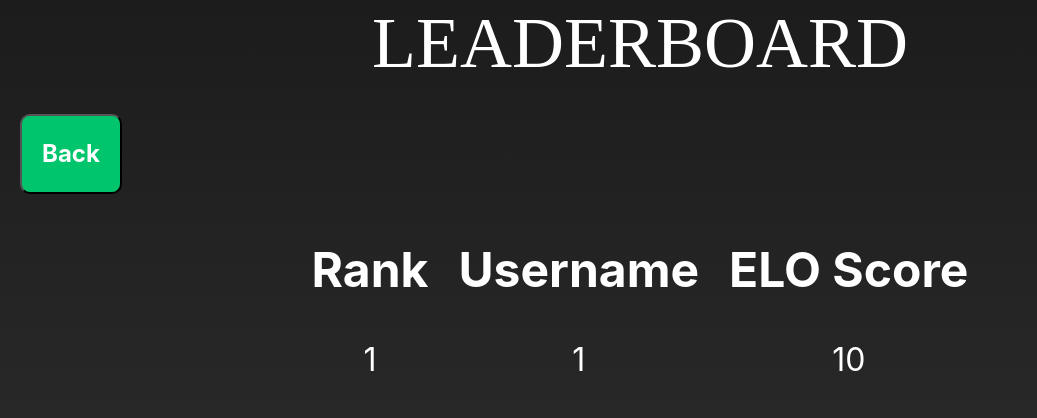
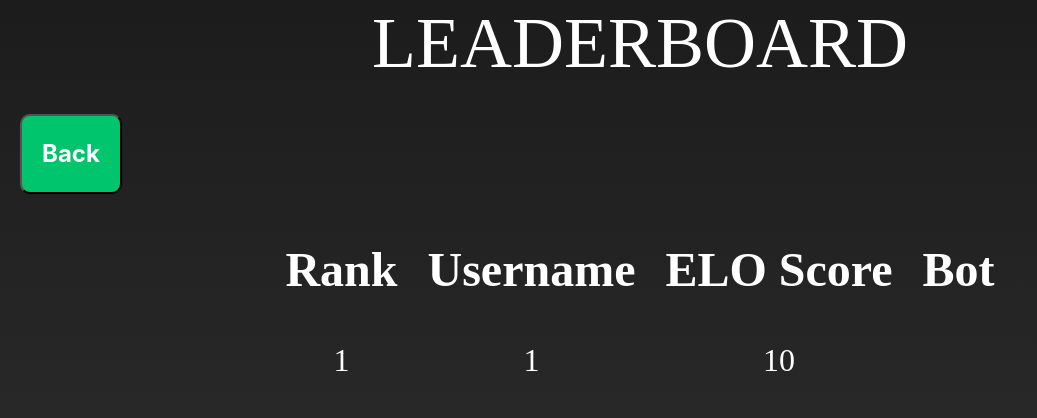
Before and after one commit to rtran56/lidetect.fun, a Flask app: page /leaderboard in a window 1280 px wide. Shown: the top 418 px of the page, without its empty margins (0-1037 px from the left). Run offline with Flask 3, Linux system fonts and the light colour scheme; a database or web service that is not in the repository returns one stand-in record (values such as "Sample title"); parts of the project's set-up code (start-up, migrations or seed data) failed here and were passed over; some libraries are stand-ins or nearby versions; some web fonts are replaced.

Commit message:
most recent changes

```diff
--- a/database.py
+++ b/database.py
@@ -42,6 +42,9 @@
 
 def get_users():
     return [User(u['_id'], u['elo'], u['is_bot']) for u in users_collection.find().sort('elo', -1) if not u['is_bot']]
+
+def get_users_sorted_elo():
+    return users_collection.find().sort('elo', -1)
 
 def update_user_feature(user_id, feature, updated_value):
     users_collection.update_one({'_id': user_id}, {'$set': {feature: updated_value}})
--- a/main.py
+++ b/main.py
@@ -69,7 +69,7 @@
         if database.get_user(name) is None:
             name = database.create_user(name, DEFAULT_ELO, is_bot=False)
 
-        is_bot = np.random.choice([True])
+        is_bot = np.random.choice([False, True])
 
         if is_bot:
             first_player = random.choice([0, 1])
@@ -149,7 +149,7 @@
     if request.method == "POST":
         return redirect(url_for("home"))
 
-    users = database.get_users()
+    users = database.get_users_sorted_elo()
     return render_template('leaderboard.html', users=users)
 
 @app.route("/room", methods=['POST', 'GET'])
--- a/web/templates/leaderboard.html
+++ b/web/templates/leaderboard.html
@@ -48,17 +48,27 @@
     <table id="leaderboard" align="center">
     <thead>
       <tr>
-        <th style="text-align:center;color:white;font-size:3rem">Rank </th>
-        <th style="text-align:center;color:white;font-size:3rem">Username</th>
-        <th style="text-align:center;color:white;font-size:3rem">ELO Score</th>
+        <th style="text-align:center;color:white;font-size:3rem;font-family:Effra Heavy">Rank </th>
+        <th style="text-align:center;color:white;font-size:3rem;font-family:Effra Heavy">Username</th>
+        <th style="text-align:center;color:white;font-size:3rem;font-family:Effra Heavy">ELO Score</th>
+        <th style="text-align:center;color:white;font-size:3rem;font-family:Effra Heavy">Bot</th>
       </tr>
     </thead>
     <tbody>
         {% for user in users %}
             <tr>
-                <td style="text-align:center;color:white;font-size:2rem">{{ loop.index }}</td>
-                <td style="text-align:center;color:white;font-size:2rem">{{ user.name }}</td>
-                <td style="text-align:center;color:white;font-size:2rem">{{ user.elo | round}}</td>
+                {% if not user.is_bot %}
+                <td style="text-align:center;color:white;font-size:2rem;font-family:Effra Heavy">{{ loop.index }}</td>
+                <td style="text-align:center;color:white;font-size:2rem;font-family:Effra">{{ user._id }}</td>
+                <td style="text-align:center;color:white;font-size:2rem;font-family:Effra">{{ user.elo | round}}</td>
+                <td style="text-align:center;color:white;font-size:2rem;font-family:Effra">{{user.is_bot}}</td>
+                {% else %}
+                <td style="text-align:center;color:#00c56c;font-size:2rem;font-family:Effra Heavy">{{ loop.index }}</td>
+                <td style="text-align:center;color:#00c56c;font-size:2rem;font-family:Effra">{{ user._id }}</td>
+                <td style="text-align:center;color:#00c56c;font-size:2rem;font-family:Effra">{{ user.elo | round}}</td>
+                <td style="text-align:center;color:#00c56c;font-size:2rem;font-family:Effra">{{user.is_bot}}</td>
+                {% endif %}
+
             </tr>
         {% endfor %}
     </tbody>
```
